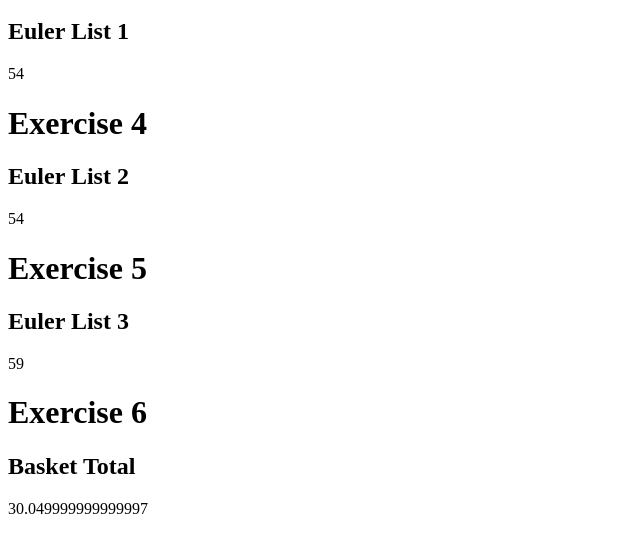
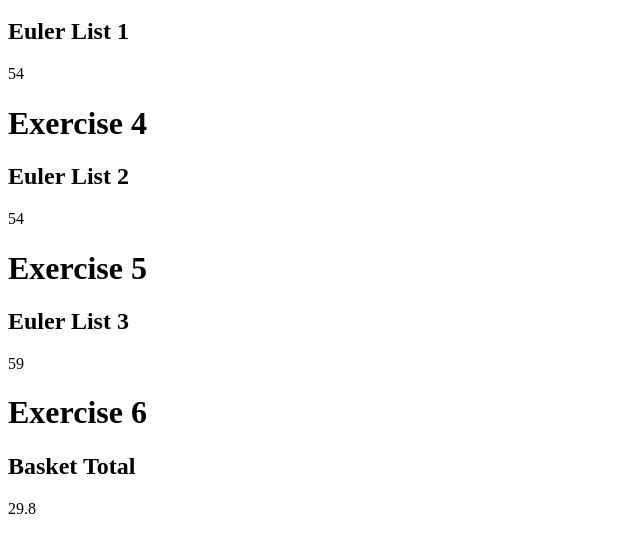
Before and after one commit to Ronocks/B9IS123-PROGRAMMING-FOR-INFORMATION-SYSTEMS-, a plain HTML site: page index.html in a window 1280 px wide. Shown: the part 615-1149 px from the top of the page, without its empty margins (0-640 px from the left). Drawn offline with Linux system fonts and the light colour scheme.

Commit message:
Price Change

```diff
--- a/index.html
+++ b/index.html
@@ -199,10 +199,10 @@
             eggs: 1
         }
         let prices = {
-            milk: 3.25,
+            milk: 3.20,
             meat: 4.50,
-            bread: 1.95,
-            eggs: 1.65
+            bread: 1.90,
+            eggs: 1.60
         };
 
         let answer = total(basket, prices);
```
